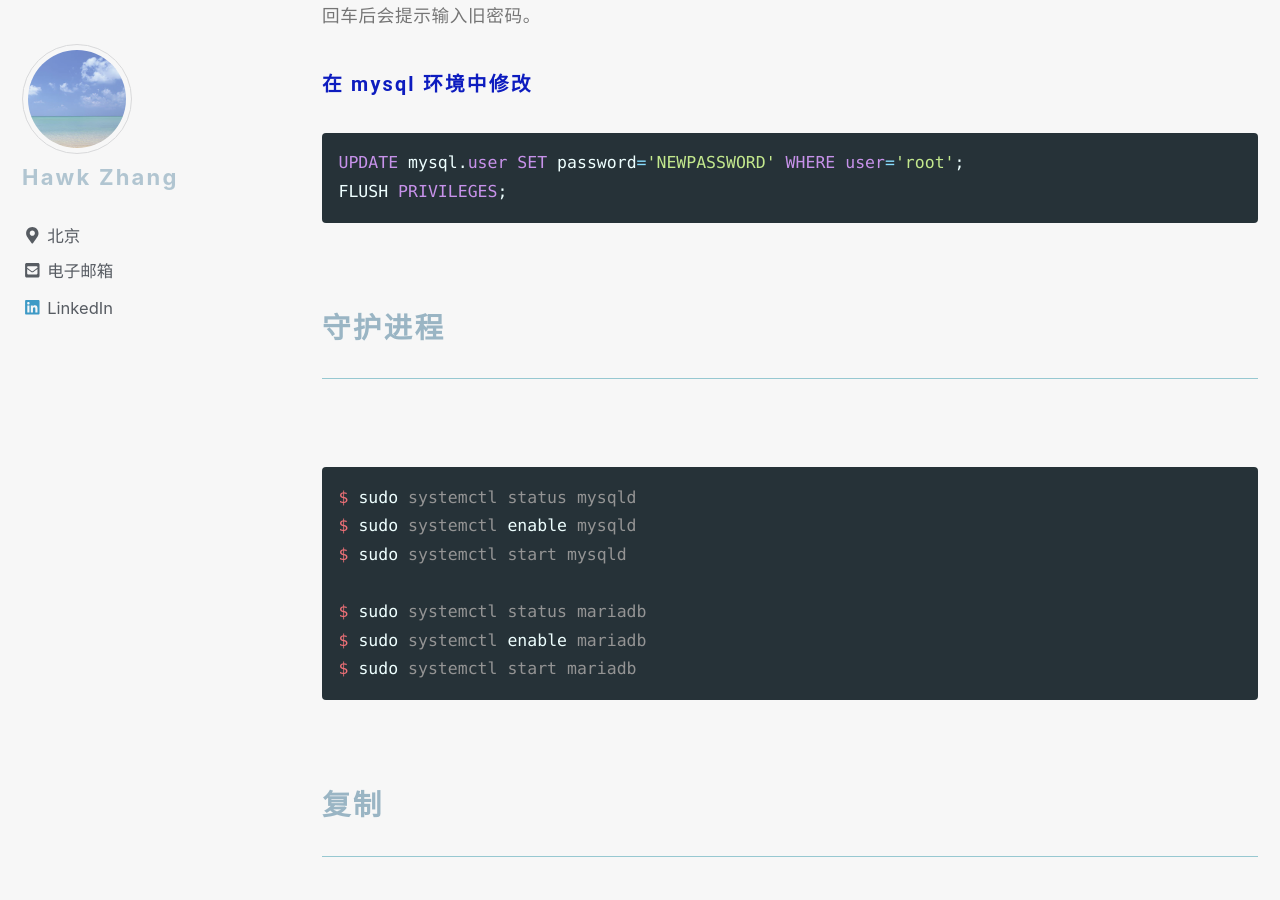
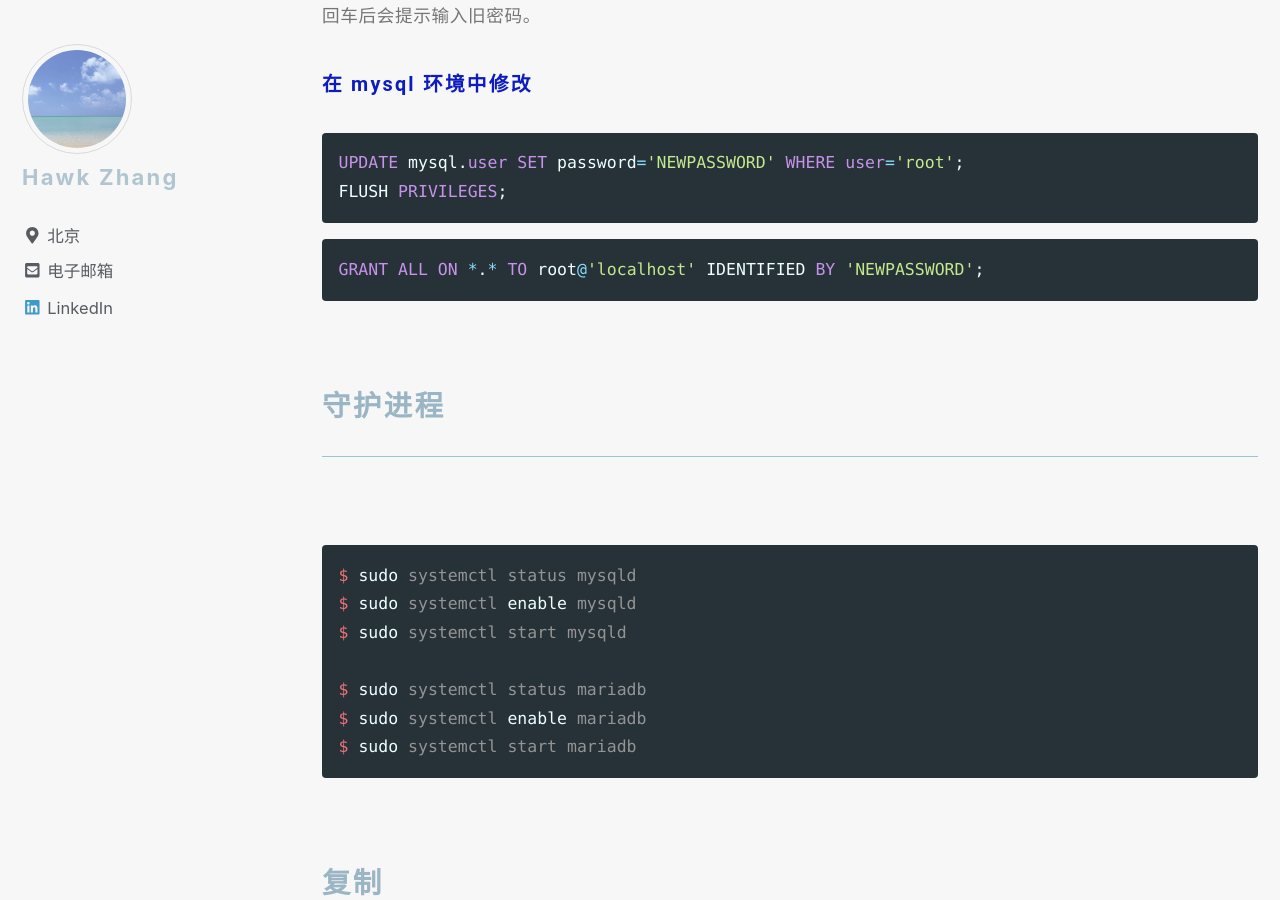
Before and after one commit to narru888/linotes_note, a Jekyll site: the page built from _posts/cheatsheet/2017-05-01-db.md, in a window 1280 px wide and 900 px high, scrolled down 3061 px. Built offline with Jekyll 4.4.1, drawn with Linux system fonts in a browser that asks for light colours; nearby versions of some CDN libraries; a script that is not in the unit is left out.

Commit message:
update on 2018-12-09 16:42:01 CST

````diff
--- a/_posts/cheatsheet/2017-05-01-db.md
+++ b/_posts/cheatsheet/2017-05-01-db.md
@@ -102,6 +102,10 @@ $ mysqladmin –u root –p password "NEWPASSWORD"
 ```sql
 UPDATE mysql.user SET password='NEWPASSWORD' WHERE user='root';
 FLUSH PRIVILEGES;
+```
+
+```sql
+GRANT ALL ON *.* TO root@'localhost' IDENTIFIED BY 'NEWPASSWORD';
 ```
 
 
````
